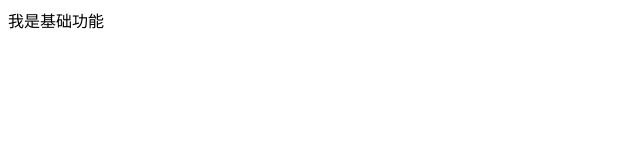
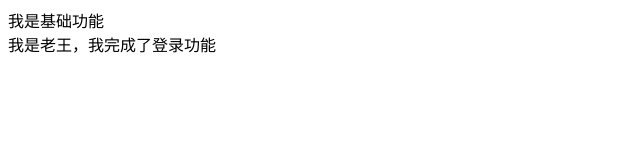
Before and after one commit to songyingx/task, a plain HTML site: page index.html in a window 1280 px wide. Shown: the whole page, without its empty margins (0-640 px from the left). Drawn offline with Linux system fonts and the light colour scheme.

Commit message:
我是老王，我是完成了登录 功能

```diff
--- a/index.html
+++ b/index.html
@@ -10,6 +10,8 @@
 
 <body>
     <div>我是基础功能</div>
+
+    <div>我是老王，我完成了登录功能</div>
 </body>
 
 </html>
```
